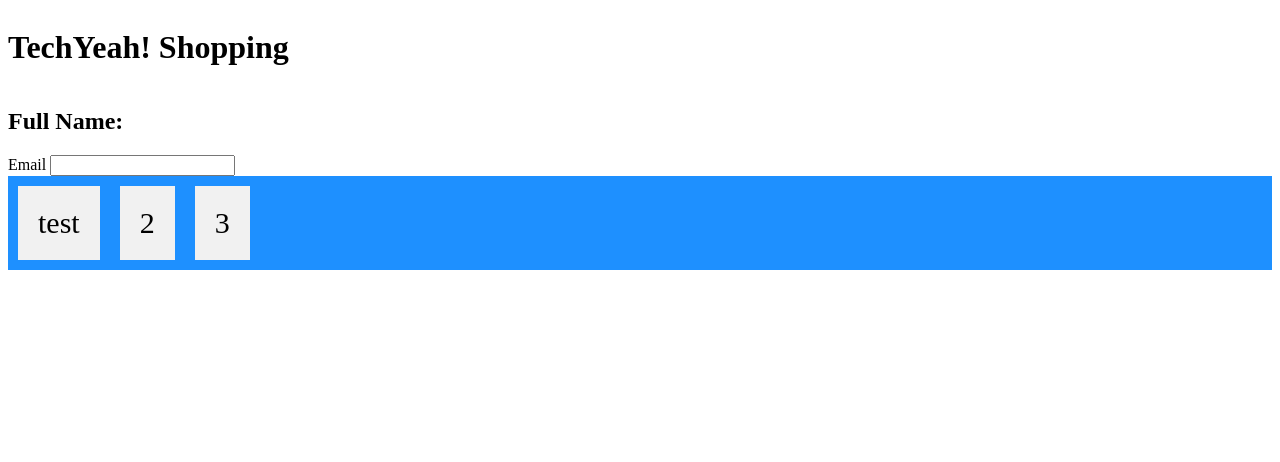
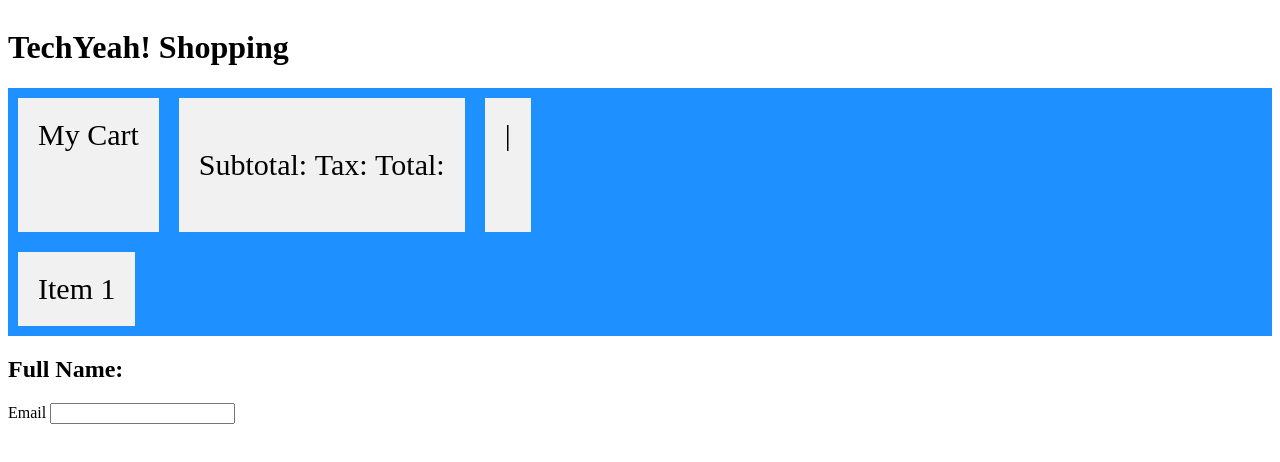
Before and after one commit to AlirpJ/ITMD362-project1, a website: page index.html in a window 1280 px wide. Drawn offline with Linux system fonts and the light colour scheme.

Commit message:
Reformat flex containers

```diff
--- a/index.html
+++ b/index.html
@@ -22,16 +22,27 @@
 </aside>
 </div>
 -->
- <main id ="main">
+
+
+<div class="flex-container">
+  <div>My Cart</div>
+  <div>
+    <p>Subtotal: </p>
+    <p>Tax: </p>
+    <p>Total: </p>
+  </div>
+  <div>|</div>
+</div>
+
+<div class="flex-container">
+  <div>Item 1</div>
+
+</div>
+
+<main id ="main">
   <form name="name" action="preferences/" aria-labelledby="formlabel">
     <h2 id="form-label">Full Name:</h2>
     <label for="email">Email</label>
     <input type="email" name="email" id="email" />
   </form>
 </main>
-
-<div class="flex-container">
-  <div>test</div>
-  <div>2</div>
-  <div>3</div>
-</div>
```
